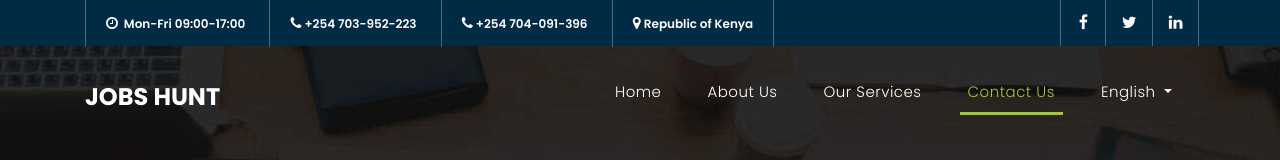
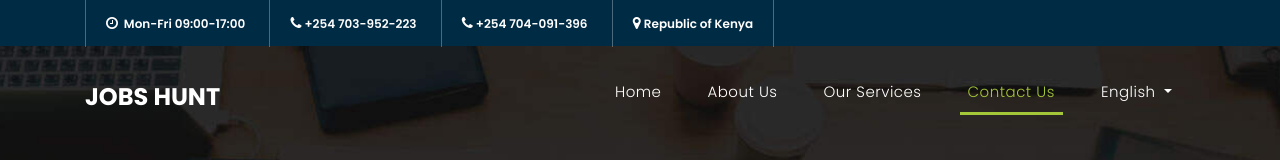
Before and after one commit to ChikaFTW/jobs-hunt-site, a plain HTML site: page contact.html in a window 1280 px wide. Shown: the top 160 px of the page. Drawn offline with Linux system fonts and the light colour scheme.

Commit message:
removing the social media icons and final edits

```diff
--- a/contact.html
+++ b/contact.html
@@ -84,13 +84,7 @@
               <li  ><a href="#"><i class="fa fa-map-marker "></i><span data-i18n="base_country">Republic of Kenya</span></a></li>
             </ul>
           </div>
-          <div class="col-md-4">
-            <ul class="right-icons">
-              <li><a href="#"><i class="fa fa-facebook"></i></a></li>
-              <li><a href="#"><i class="fa fa-twitter"></i></a></li>
-              <li><a href="#"><i class="fa fa-linkedin"></i></a></li>
-            </ul>
-          </div>
+
         </div>
       </div>
     </div>
```
Also changed, not shown: about.html (+1 -7 lines), index.html (+1 -7 lines), services.html (+1 -7 lines).
